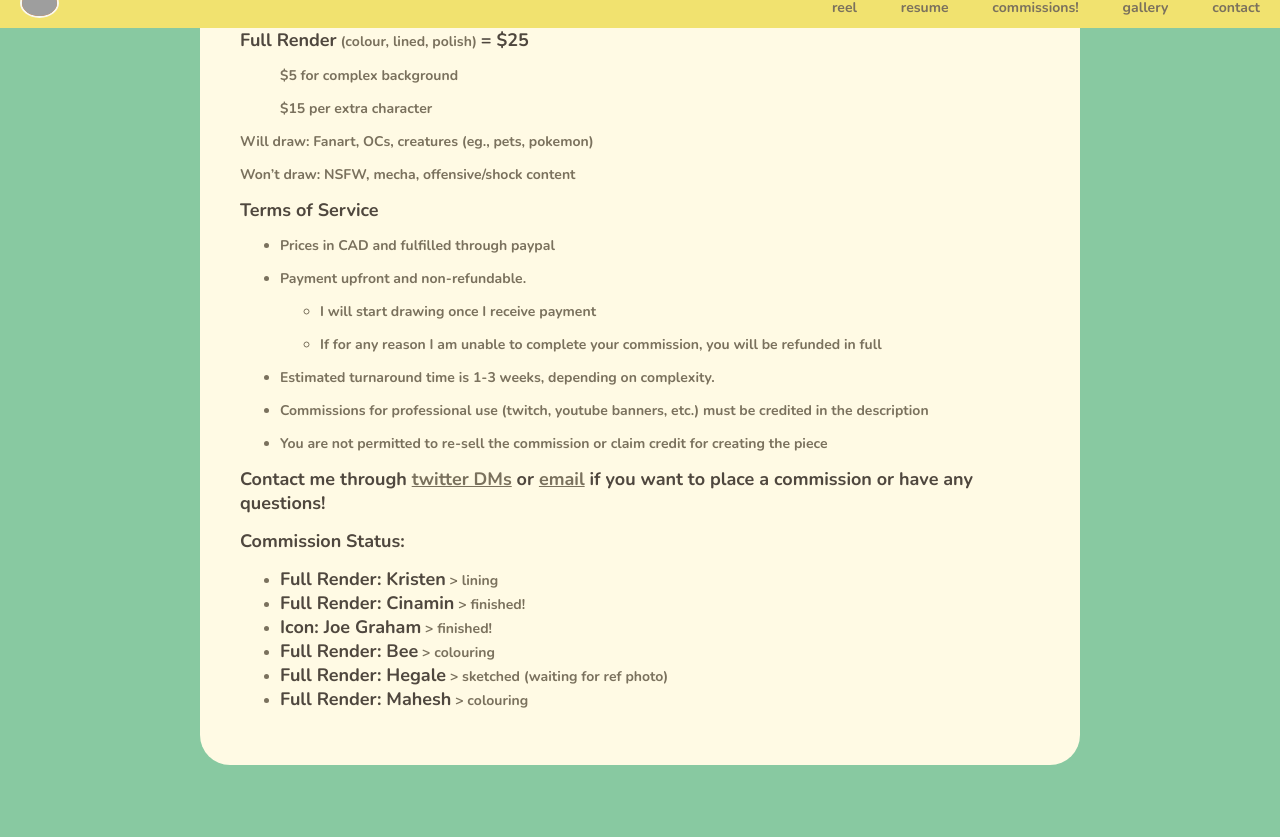
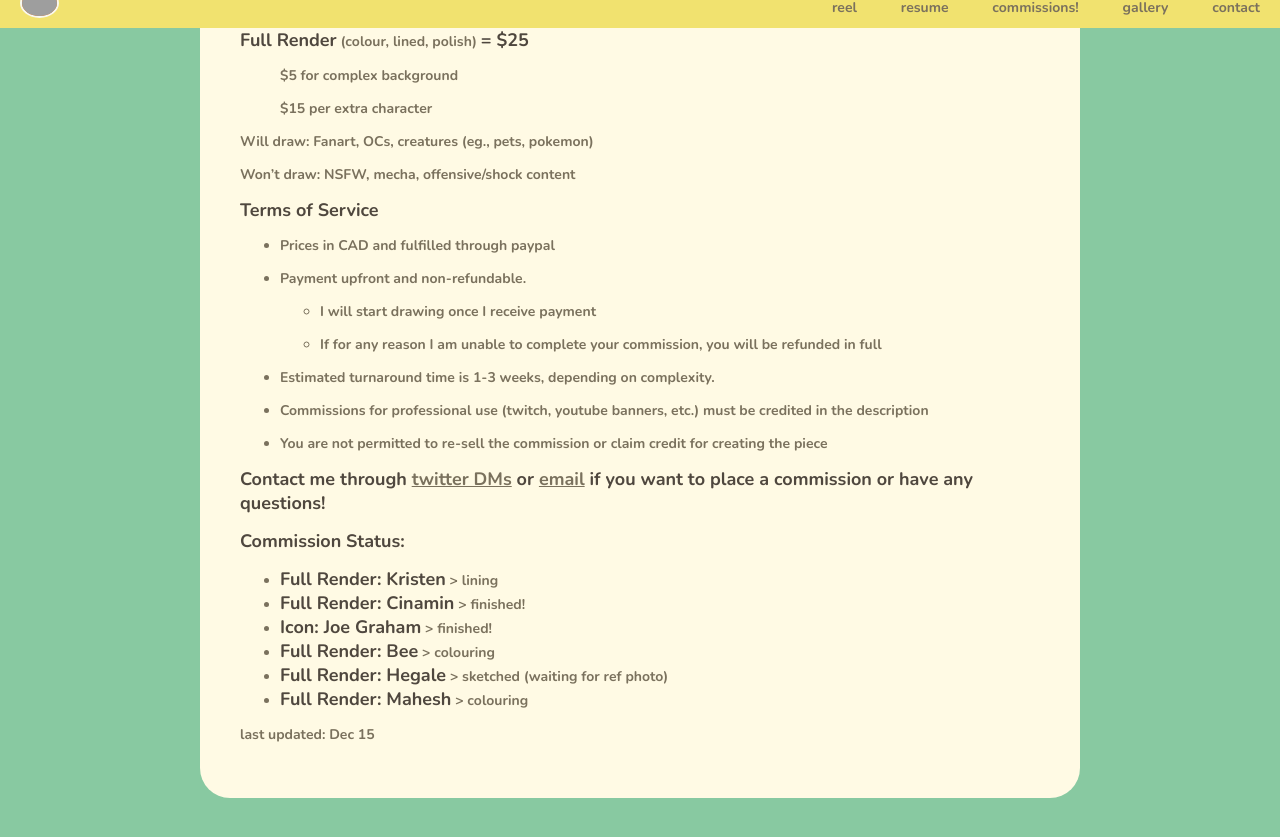
Before and after one commit to antheakwong/antheakwong.github.io, a Jekyll site: the page built from commissions/index.md, in a window 1280 px wide and 900 px high, scrolled down 503 px, cut to the strip 22-859 px from the top of the window. Built offline with Jekyll 4.4.1, drawn with Linux system fonts in a browser that asks for light colours; nearby versions of some CDN libraries; grey boxes are pictures that could not be loaded.

Commit message:
Update index.md

```diff
--- a/commissions/index.md
+++ b/commissions/index.md
@@ -46,3 +46,5 @@ Won’t draw: NSFW, mecha, offensive/shock content
 - **Full Render: Bee** > colouring
 - **Full Render: Hegale** > sketched (waiting for ref photo)
 - **Full Render: Mahesh** > colouring
+
+last updated: Dec 15
```
